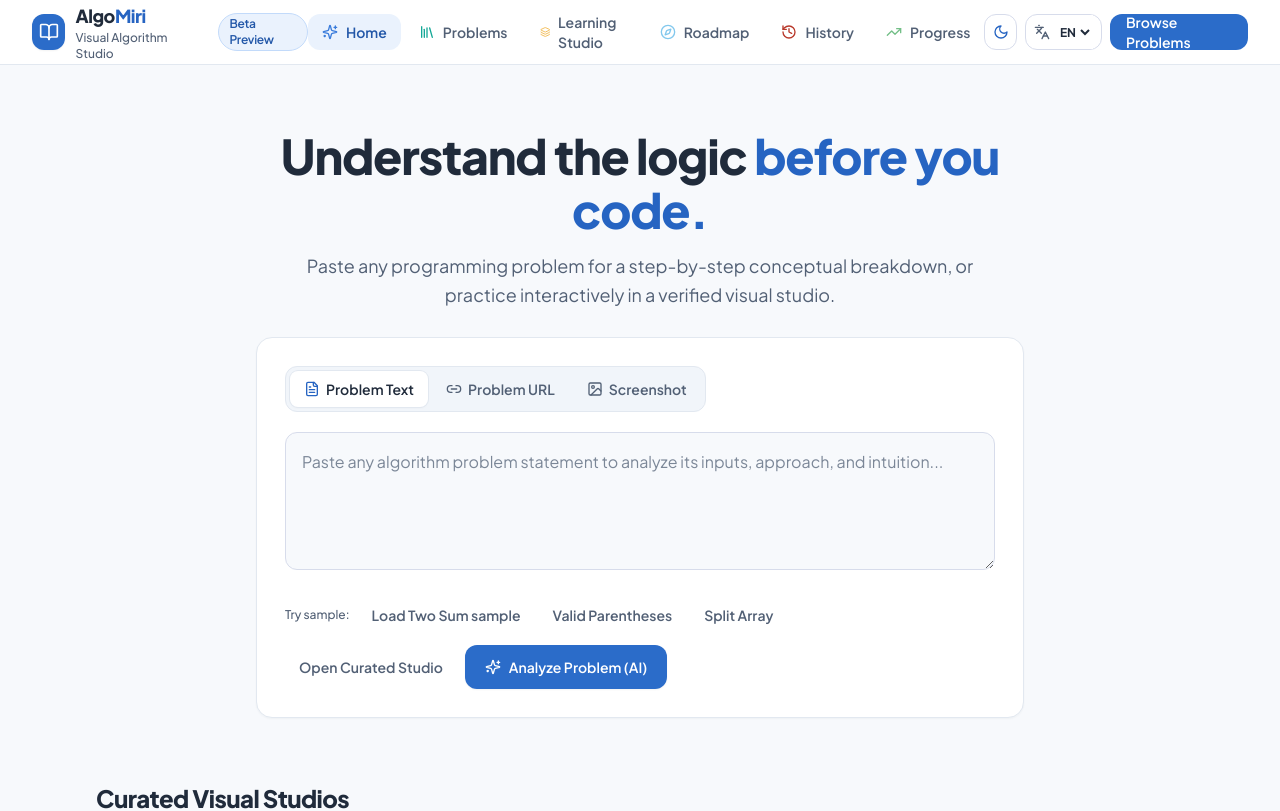
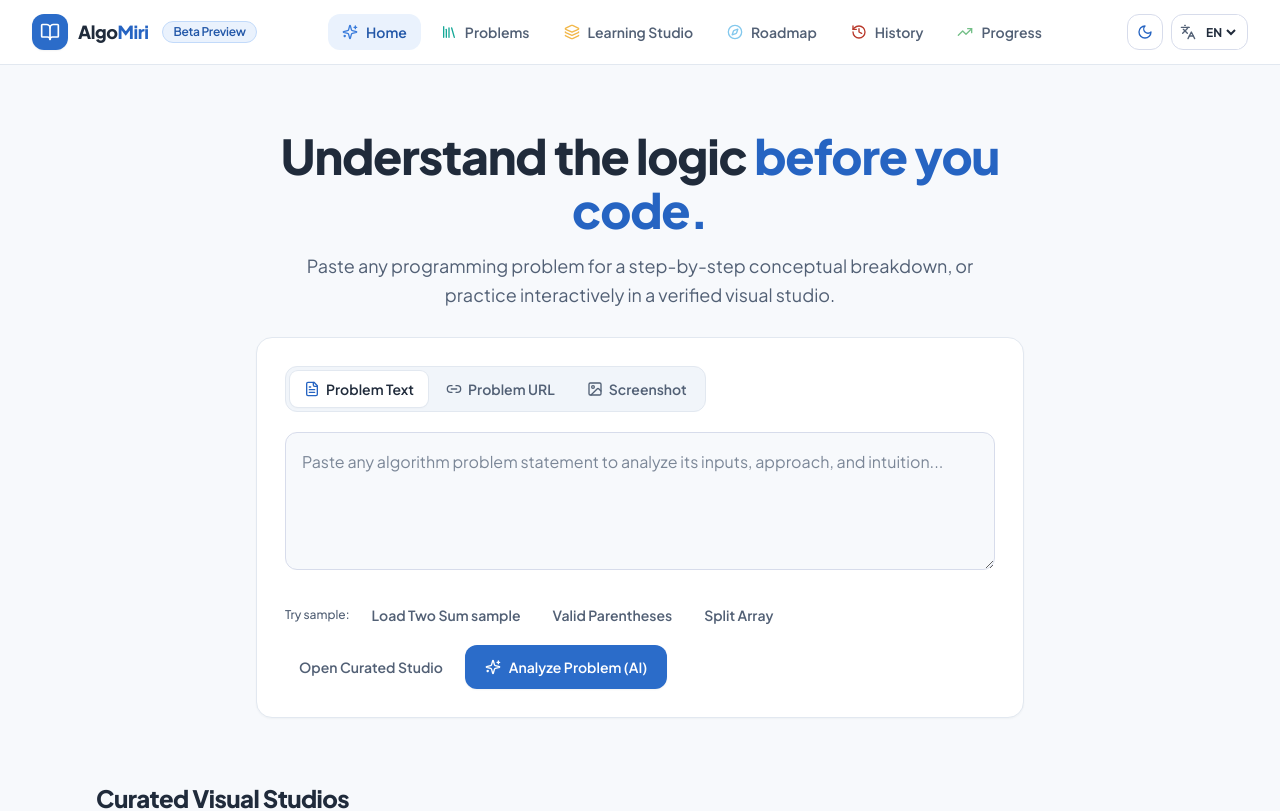
Before and after one commit to lamngoc0312/AlgoMiri, a React (Vite) app in the folder web/: page / in a window 1280 px wide. Shown: the top 811 px of the page. Built offline with nearby package versions, Linux system fonts and the light colour scheme.

Commit message:
fix(phase-5a.1-nav): prevent desktop navbar wrapping and polish responsive EN/VI header layout

```diff
--- a/web/src/app/AppShell.tsx
+++ b/web/src/app/AppShell.tsx
@@ -1,4 +1,4 @@
-import { useState } from 'react';
+import { useEffect, useState } from 'react';
 import { useTranslation } from 'react-i18next';
 import { Link, NavLink, Outlet } from 'react-router-dom';
 import {
@@ -66,6 +66,17 @@ export function AppShell() {
   const { t } = useTranslation();
   const [mobileMenuOpen, setMobileMenuOpen] = useState(false);
 
+  useEffect(() => {
+    if (!mobileMenuOpen) return;
+    const handleKeyDown = (event: KeyboardEvent) => {
+      if (event.key === 'Escape') {
+        setMobileMenuOpen(false);
+      }
+    };
+    window.addEventListener('keydown', handleKeyDown);
+    return () => window.removeEventListener('keydown', handleKeyDown);
+  }, [mobileMenuOpen]);
+
   return (
     <div className="min-h-screen flex flex-col bg-[var(--surface-canvas)] text-[var(--text-primary)]">
       <a href="#main-content" className="skip-link">
@@ -73,36 +84,41 @@ export function AppShell() {
       </a>
 
       <header className="sticky top-0 z-40 border-b border-[var(--border-subtle)] bg-[var(--surface-nav)] backdrop-blur-xs">
-        <div className="mx-auto flex h-16 max-w-7xl items-center justify-between px-4 sm:px-6 lg:px-8">
-          <div className="flex items-center gap-3">
+        <div className="mx-auto flex h-16 max-w-7xl items-center justify-between gap-3 px-4 sm:px-6 lg:px-6 xl:px-8">
+          {/* Brand cluster: logo always prominent, tagline only on wide screens, subtle Beta pill on xl+ */}
+          <div className="flex shrink-0 items-center gap-2.5">
             <Link
               to="/"
-              className="flex items-center gap-2.5 rounded-xl py-1 pr-2 text-[var(--text-primary)] no-underline"
+              className="flex shrink-0 items-center gap-2.5 rounded-xl py-1 pr-1 text-[var(--text-primary)] no-underline focus-visible:outline-2 focus-visible:outline-offset-2 focus-visible:outline-[var(--accent-blue)]"
               onClick={() => setMobileMenuOpen(false)}
             >
               <span
-                className="flex h-9 w-9 items-center justify-center rounded-xl bg-[var(--accent-blue-solid)] text-white shadow-xs"
+                className="flex h-9 w-9 shrink-0 items-center justify-center rounded-xl bg-[var(--accent-blue-solid)] text-white shadow-xs"
                 aria-hidden="true"
               >
                 <BookOpen className="h-5 w-5" />
               </span>
               <span className="flex flex-col leading-none">
-                <span className="text-lg font-extrabold tracking-tight">
+                <span className="whitespace-nowrap text-lg font-extrabold tracking-tight">
                   Algo<span className="text-[var(--accent-blue-link)]">Miri</span>
                 </span>
-                <span className="text-xs font-medium text-[var(--text-secondary)]">
+                <span className="hidden 2xl:block whitespace-nowrap text-xs font-medium text-[var(--text-secondary)]">
                   {t('shell.productTagline')}
                 </span>
               </span>
             </Link>
-            <Badge variant="indigo" className="hidden sm:inline-flex">
+            <Badge
+              variant="indigo"
+              className="hidden xl:inline-flex shrink-0 whitespace-nowrap"
+            >
               {t('shell.beta')}
             </Badge>
           </div>
 
+          {/* Primary desktop navigation: single-row non-wrapping links with compact lg spacing and spacious xl spacing */}
           <nav
             aria-label={t('shell.primaryNavigation')}
-            className="hidden lg:flex items-center gap-1"
+            className="hidden lg:flex min-w-0 items-center justify-center gap-1 xl:gap-1.5"
           >
             {NAV_ITEMS.map(({ to, labelKey, icon: Icon, iconColor, end }) => (
               <NavLink
@@ -111,33 +127,29 @@ export function AppShell() {
                 end={end}
                 className={({ isActive }) =>
                   cn(
-                    'inline-flex items-center gap-2 rounded-xl px-3.5 py-2 text-sm font-semibold transition-colors',
+                    'inline-flex shrink-0 items-center gap-1.5 xl:gap-2 whitespace-nowrap rounded-xl px-2.5 xl:px-3.5 py-2 text-sm font-semibold transition-colors focus-visible:outline-2 focus-visible:outline-offset-2 focus-visible:outline-[var(--accent-blue)]',
                     isActive
                       ? 'bg-[var(--accent-blue-soft)] text-[var(--accent-blue-text)]'
                       : 'text-[var(--text-secondary)] hover:bg-[var(--surface-elevated)] hover:text-[var(--text-primary)]',
                   )
                 }
               >
-                <Icon className={cn('h-4 w-4', iconColor)} aria-hidden="true" />
-                {t(labelKey)}
+                <Icon className={cn('h-4 w-4 shrink-0', iconColor)} aria-hidden="true" />
+                <span>{t(labelKey)}</span>
               </NavLink>
             ))}
           </nav>
 
-          <div className="hidden lg:flex items-center gap-2">
+          {/* Utility controls: Theme & Language switchers (redundant Browse Problems CTA removed) */}
+          <div className="hidden lg:flex shrink-0 items-center gap-2">
             <ThemeSwitcher compact />
             <LanguageSwitcher compact />
-            <Link
-              to="/problems"
-              className="inline-flex h-9 items-center justify-center rounded-xl bg-[var(--accent-blue-solid)] px-4 text-sm font-semibold text-white transition-colors hover:bg-[var(--accent-blue-hover)]"
-            >
-              {t('shell.browseProblems')}
-            </Link>
           </div>
 
+          {/* Mobile & tablet navigation drawer toggle */}
           <button
             type="button"
-            className="inline-flex h-10 w-10 items-center justify-center rounded-xl border border-[var(--border-subtle)] bg-[var(--surface-card)] text-[var(--text-primary)] lg:hidden cursor-pointer"
+            className="inline-flex h-10 w-10 shrink-0 items-center justify-center rounded-xl border border-[var(--border-subtle)] bg-[var(--surface-card)] text-[var(--text-primary)] lg:hidden cursor-pointer focus-visible:outline-2 focus-visible:outline-offset-2 focus-visible:outline-[var(--accent-blue)]"
             aria-label={
               mobileMenuOpen ? t('shell.closeMenu') : t('shell.openMenu')
             }
@@ -168,15 +180,15 @@ export function AppShell() {
                   onClick={() => setMobileMenuOpen(false)}
                   className={({ isActive }) =>
                     cn(
-                      'flex items-center gap-2.5 rounded-xl px-3.5 py-2.5 text-sm font-semibold transition-colors',
+                      'flex min-h-[44px] items-center gap-2.5 whitespace-nowrap rounded-xl px-3.5 py-2.5 text-sm font-semibold transition-colors focus-visible:outline-2 focus-visible:outline-offset-2 focus-visible:outline-[var(--accent-blue)]',
                       isActive
                         ? 'bg-[var(--accent-blue-soft)] text-[var(--accent-blue-text)]'
                         : 'text-[var(--text-secondary)] hover:bg-[var(--surface-elevated)] hover:text-[var(--text-primary)]',
                     )
                   }
                 >
-                  <Icon className={cn('h-4 w-4', iconColor)} aria-hidden="true" />
-                  {t(labelKey)}
+                  <Icon className={cn('h-4 w-4 shrink-0', iconColor)} aria-hidden="true" />
+                  <span>{t(labelKey)}</span>
                 </NavLink>
               ))}
               <div className="mt-2 flex flex-wrap items-center gap-2 border-t border-[var(--border-subtle)] pt-3">
```
Also changed, not shown: 1 other file (tests, documents, lock files or other folders).
